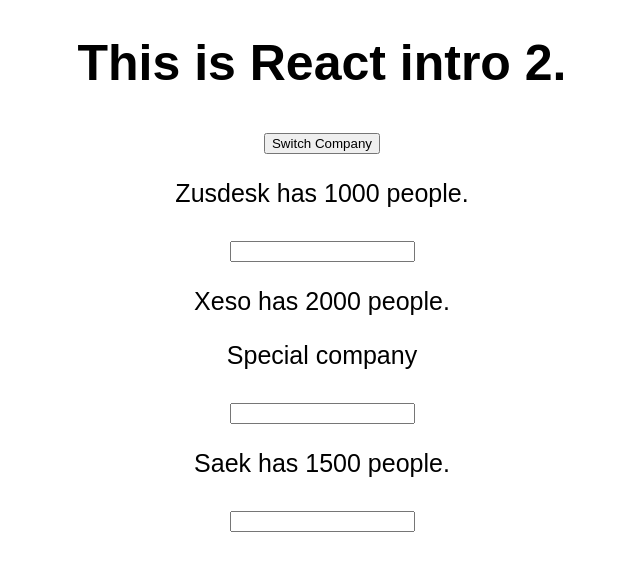
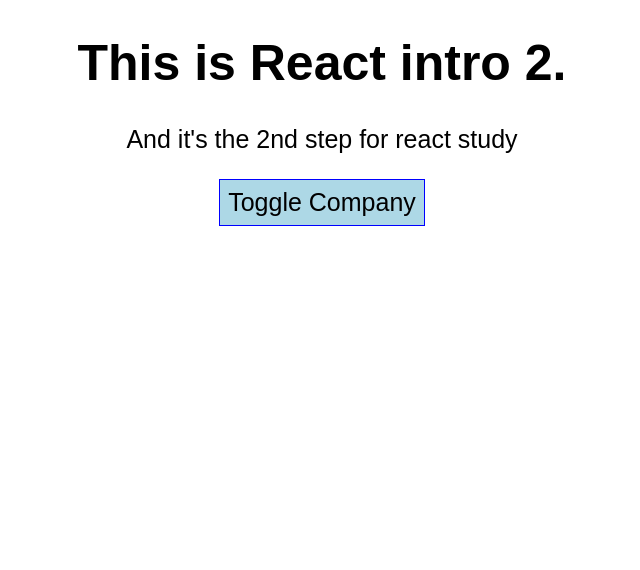
Before and after one commit to sherry0738/pro2, a React (Create React App) app: page / in a window 1280 px wide. Shown: the top 570 px of the page, without its empty margins (318-958 px from the left). Built offline with nearby package versions, Linux system fonts and the light colour scheme.

Commit message:
lists and conditionals study and add few styling study

```diff
--- a/src/App.css
+++ b/src/App.css
@@ -1,6 +1,13 @@
 .App {
   text-align: center;
   font-size: 25px;
+}
+.red {
+  color: red;
+}
+
+.bold {
+  font-weight: bold;
 }
 
 
--- a/src/App.js
+++ b/src/App.js
@@ -1,69 +1,145 @@
-import React, { Component } from 'react';
-import CompanyCard from './CompanyCard/CompanyCard'
-import './App.css';
+import React, { Component } from "react";
+import CompanyCard from "./CompanyCard/CompanyCard";
+import "./App.css";
+import { white } from "ansi-colors";
 
 class App extends Component {
   state = {
     companis: [
-    {name: 'Zusdesk', people: 1000},
-    {name: 'Xeso', people: 2000},
-    {name: 'Saek', people: 1500}
-  ]
+      { id: "dggt", name: "Zusdesk", people: 1000 },
+      { id: "dfregr", name: "Xeso", people: 2000 },
+      { id: "df", name: "Saek", people: 1500 }
+    ],
+    otherState: "something else",
+    showCompanies: false
+  };
+
+  // switchCompanyHandler = () => {
+  //   this.setState({
+  //     companis: [
+  //       {name: 'Zesdesk', people: 10000},
+  //       {name: 'Xero', people: 20000},
+  //       {name: 'Seek', people: 15000}
+  //     ]
+  //   })
+  // }
+
+  deleteCompanyHandler = companyIndex => {
+    // const companis = this.state.companis
+    //const companis = [...this.state.companis];
+    // -----------There are 2 other ways to create a copy, and change the copy, and update the state.-----------
+    const companis = this.state.companis.slice();
+    companis.splice(companyIndex, 1);
+    this.setState({ companis: companis });
+  };
+
+  nameChangehandle = (event, id) => {
+    const companyIndex = this.state.companis.findIndex(company => {
+      return company.id === id;
+    });
+
+    // const company = this.state.companis[companyIndex];  This is not good approch to mutate original object
+    const company = { ...this.state.companis[companyIndex] };
+
+    company.name = event.target.value;
+
+    const companis = [...this.state.companis];
+    companis[companyIndex] = company;
+    // const company = Object.assign({}, this.state.companis[companyIndex]);
+    // alternative way to create a new javascript object
+    this.setState({ companis: companis });
+  };
+
+  togglePersonHandler = () => {
+    const doesShow = this.state.showCompanies;
+    this.setState({ showCompanies: !doesShow });
+  };
+
+  render() {
+    const style = {
+      backgroundColor: "lightblue",
+      font: "inherit",
+      border: "1px solid blue",
+      padding: "8px",
+      cursor: "pointer"
+    };
+
+    let companis = null;
+    if (this.state.showCompanies) {
+      companis = (
+        <div>
+          {this.state.companis.map((company, index) => {
+            return (
+              <CompanyCard
+                click={() => this.deleteCompanyHandler(index)}
+                name={company.name}
+                people={company.people}
+                key={company.id}
+                changed={event => this.nameChangehandle(event, company.id)}
+              />
+            );
+          })}
+          {/* <CompanyCard name={this.state.companis[0].name} people={this.state.companis[0].people}/>
+          <CompanyCard
+              name={this.state.companis[1].name}
+              people={this.state.companis[1].people}
+              nameChange={this.nameChangehandle}
+              click={this.switchCompanyHandler.bind(this, 'Harvard')}
+              click={this.switchCompanyHandler.bind(this, 'Xeiver')} >
+              Special company
+            </CompanyCard>
+            <CompanyCard name={this.state.companis[2].name} people={this.state.companis[2].people}/> */}
+        </div>
+      );
+      // ------------------------ This is Step 1 for styling -------------------------------------
+      style.backgroundColor = "red";
     }
 
-switchCompanyHandler = () => {
-  this.setState({
-    companis: [
-      {name: 'Zesdesk', people: 10000},
-      {name: 'Xero', people: 20000},
-      {name: 'Seek', people: 15000}
-    ]
-  })
+    // ------------------------ This is Step 2 for styling -------------------------------------
+    // let classes = ["red", "bold"].join(" ");
+    const classes = [];
+    if (this.state.companis.length <= 2) {
+      classes.push("red");
+    }
+    if (this.state.companis.length <= 1) {
+      classes.push("bold");
     }
 
-nameChangehandle = (e) => {
-  this.setState({
-    companis: [
-      {name: 'Zesdesk', people: 10000},
-      {name: e.target.value, people: 20000},
-      {name: 'Seek', people: 15000}
-    ]
-  })
-}
-
-  render() {
-    // const style = {
-    //   backgroundColor: 'white',
-    //   font: 'inherit',
-    //   border:'1px solid blue',
-    //   padding: '8px',
-    //   cursor: 'pointer'
-    // }
     return (
       <div className="App">
         <header className="App-header">
           <h1>This is React intro 2.</h1>
+          <p className={classes.join(" ")}>
+            And it's the 2nd step for react study
+          </p>
         </header>
-        <div>
         <button
-          // style={style}
-          onClick={this.switchCompanyHandler}>Switch Company</button>
-          {/* <button onClick={()=>this.switchCompanyHandler('Harvard')}>Switch Company</button> */}
-          {/* <CompanyCard name="Zusdesk" people="1000"/>
+          style={style}
+          // onClick={this.switchCompanyHandler}
+          onClick={this.togglePersonHandler}
+        >
+          Toggle Company
+        </button>
+        {companis}
+        {/* <div>
+
+            <button onClick={()=>this.switchCompanyHandler('Harvard')}>Switch Company</button>
+            <CompanyCard name="Zusdesk" people="1000"/>
             <CompanyCard name="Xeso" people="2000" >Special company</CompanyCard>
-          <CompanyCard name="Saek" people="1500"/> */}
+            <CompanyCard name="Saek" people="1500"/>
 
             <CompanyCard name={this.state.companis[0].name} people={this.state.companis[0].people}/>
             <CompanyCard
               name={this.state.companis[1].name}
               people={this.state.companis[1].people}
               nameChange={this.nameChangehandle}
-            click={this.switchCompanyHandler}>
-            {/* click={this.switchCompanyHandler.bind(this, 'Xeiver')} > */}
+              click={this.switchCompanyHandler.bind(this, 'Harvard')}>
+              click={this.switchCompanyHandler.bind(this, 'Xeiver')} >
               Special company
             </CompanyCard>
             <CompanyCard name={this.state.companis[2].name} people={this.state.companis[2].people}/>
-          </div>
+
+          </div>  */}
       </div>
     );
     // return React.createElement('div', null, React.createElement('h1'), null, 'this is React intro 2')
--- a/src/CompanyCard/CompanyCard.js
+++ b/src/CompanyCard/CompanyCard.js
@@ -1,21 +1,20 @@
-import React from 'react'
-import './CompanyCard.css'
+import React from "react";
+import "./CompanyCard.css";
 
-const companyCard = (props) => {
+const companyCard = props => {
   return (
     <div className="CompanyCard">
-    <p>{props.name} has {props.people} people.</p>
-    {/* <p onClick={props.click}>{props.name} has {props.people} people.</p> */}
+      {/* <p>{props.name} has {props.people} people.</p> */}
+      <p onClick={props.click}>
+        {props.name} has {props.people} people.
+      </p>
       <p>{props.children}</p>
-    <input
-    onChange={props.nameChange}
-    />
+      <input type="text" onChange={props.changed} value={props.name} />
     </div>
     // <div>
     //   <p>Zusdesk has 1000 people</p>
     //   {/* Math */}
     //   </div>
-
-)
-}
+  );
+};
 export default companyCard;
```
Also changed, not shown: instructions/02- Lists & conditionals.md (added, +1 -0 lines). Lines whose indentation alone changed are shown as unchanged.
